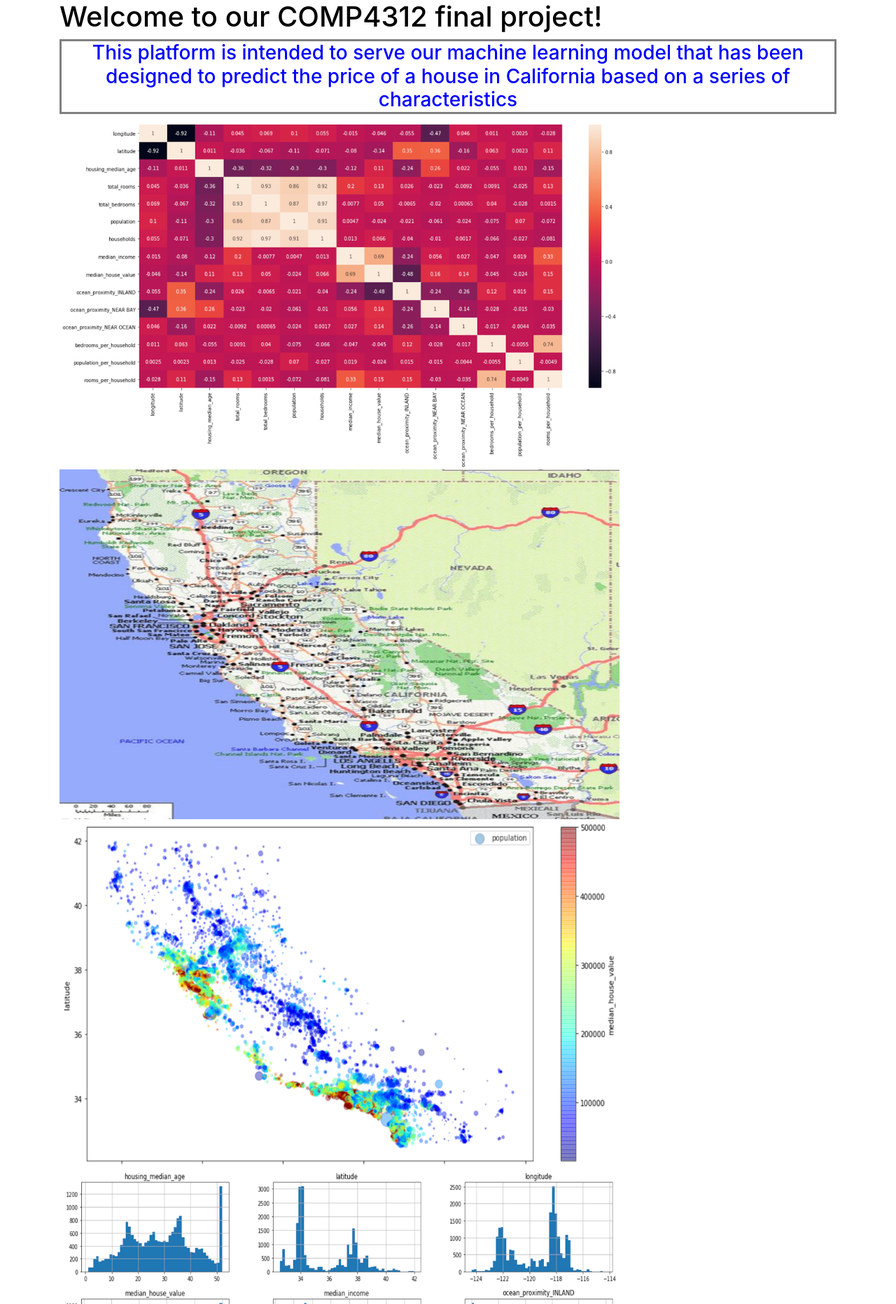
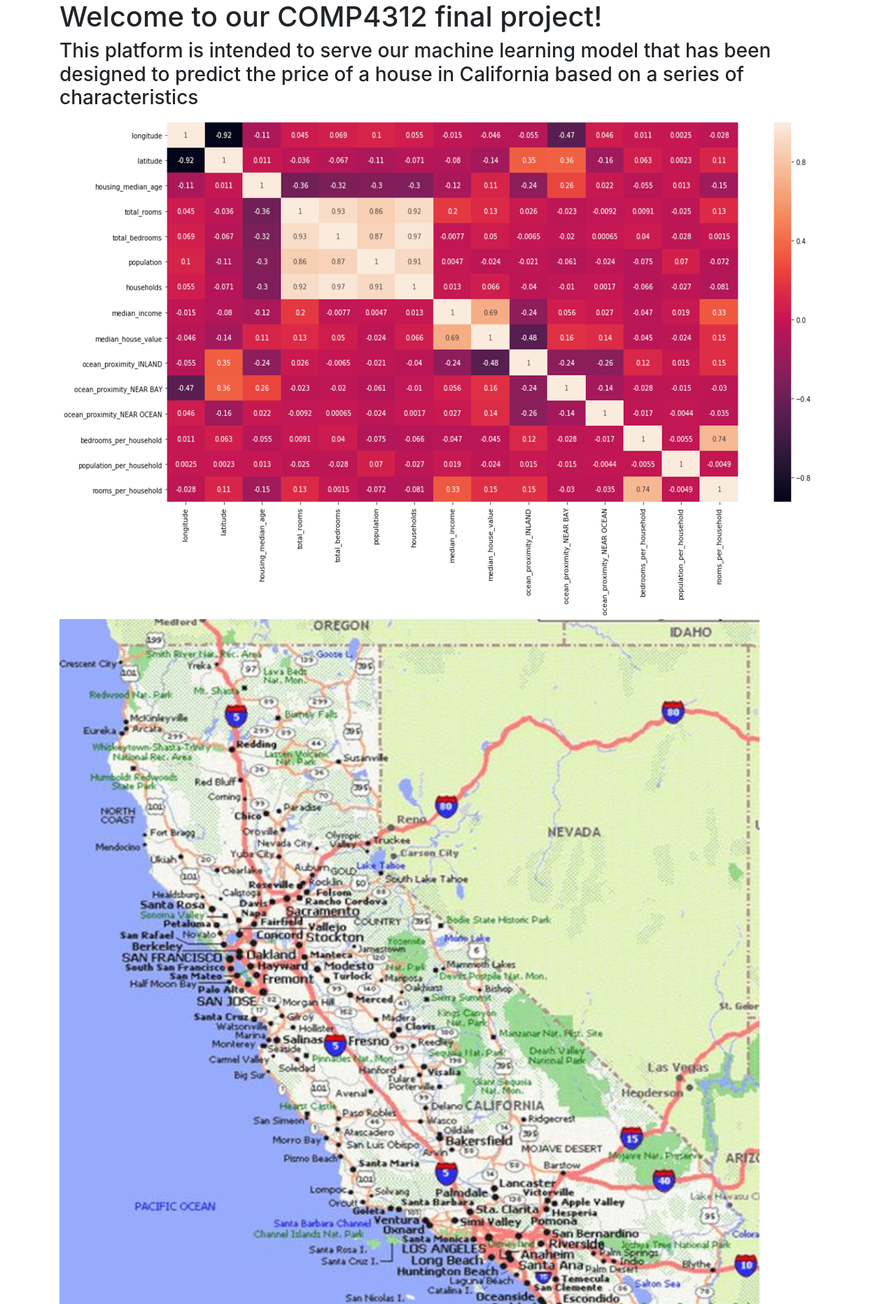
Before and after one commit to thaimac/COMP4312finalProject, a Flask app: page / in a window 1280 px wide. Shown: the part 56-1920 px from the top of the page at 70% size. Run offline with Flask 2, Linux system fonts and the light colour scheme; parts of the project's set-up code (start-up, migrations or seed data) failed here and were passed over; some libraries are stand-ins or nearby versions.

Commit message:
Update index.html

```diff
--- a/src/templates/index.html
+++ b/src/templates/index.html
@@ -1,27 +1,9 @@
-{% extends 'base.html' %}
-{% block content %}
-
-
-<h1 style='color:black'>{% block title %} Welcome to our COMP4312 final project! {% endblock %}</h1>
-<h3 style='color:blue;border-style:solid;border-color:gray;text-align:center'>
-    This platform is intended to serve our machine learning model that has been designed to predict
-    the price of a house in California based on a series of characteristics
-</h3>
-
-<!--<link rel="stylesheet" href="https://www.w3schools.com/html/styles.css">-->
-
-
-
-<img src="./static/plot1.png" height="500" width="800"  />
-<br />
-<img src="./static/plot2.jpg" height="500" width="800"  />
-<br />
-<img src="./static/plot3.png" height="500" width="800"  />
-<br />
-<img src="./static/plot4.png" height="500" width="800"  />
-<br />
-<img src="./static/plot5.png" height="500" width="800"  />
-
-
-
+{% extends 'base.html' %} {% block content %}
+<h1 class="block-title">{% block title %} Welcome to our COMP4312 final project! {% endblock %}</h1>
+<h3>This platform is intended to serve our machine learning model that has been designed to predict the price of a house in California based on a series of characteristics</h3>
+<img src="/static/plot1.png" class="notebook-img" />
+<img src="/static/plot2.jpg" class="notebook-img" />
+<img src="/static/plot3.png" class="notebook-img" />
+<img src="/static/plot4.png" class="notebook-img" />
+<img src="/static/plot5.png" class="notebook-img" />
 {% endblock %}
```
